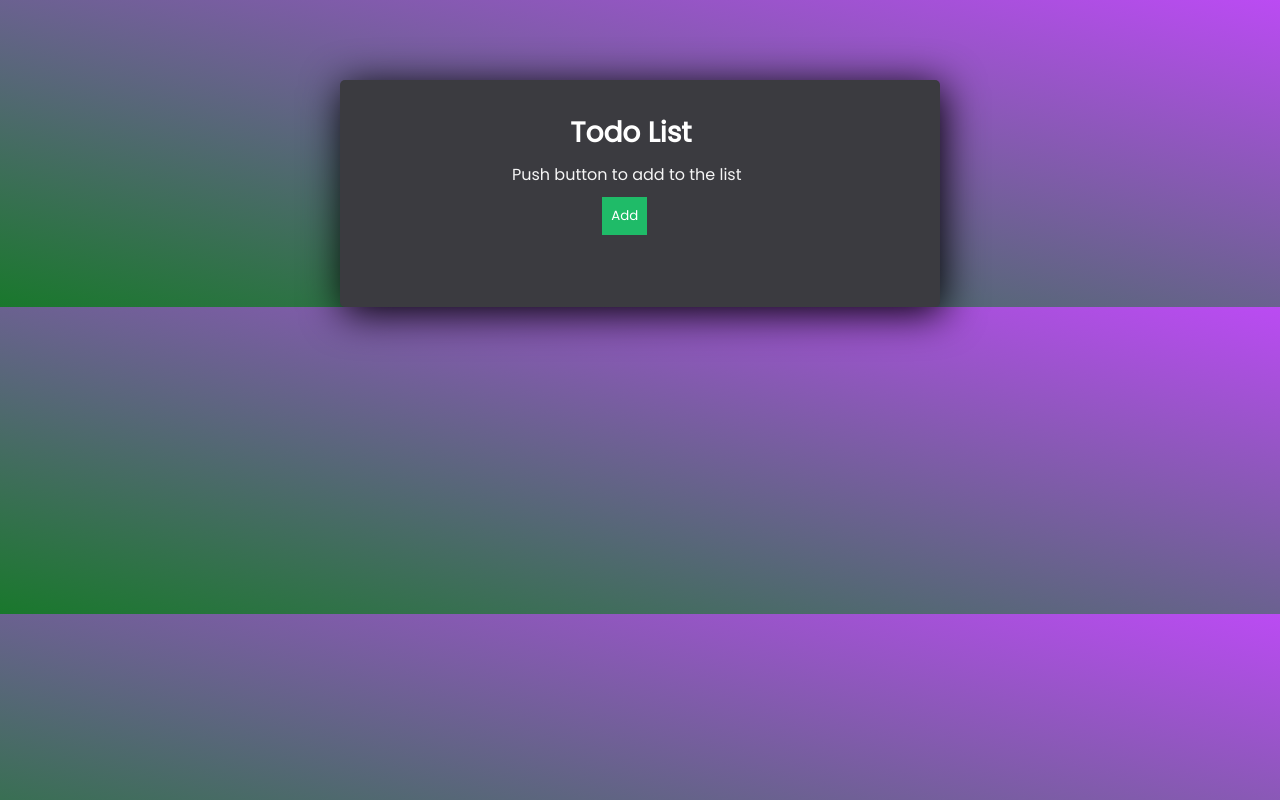
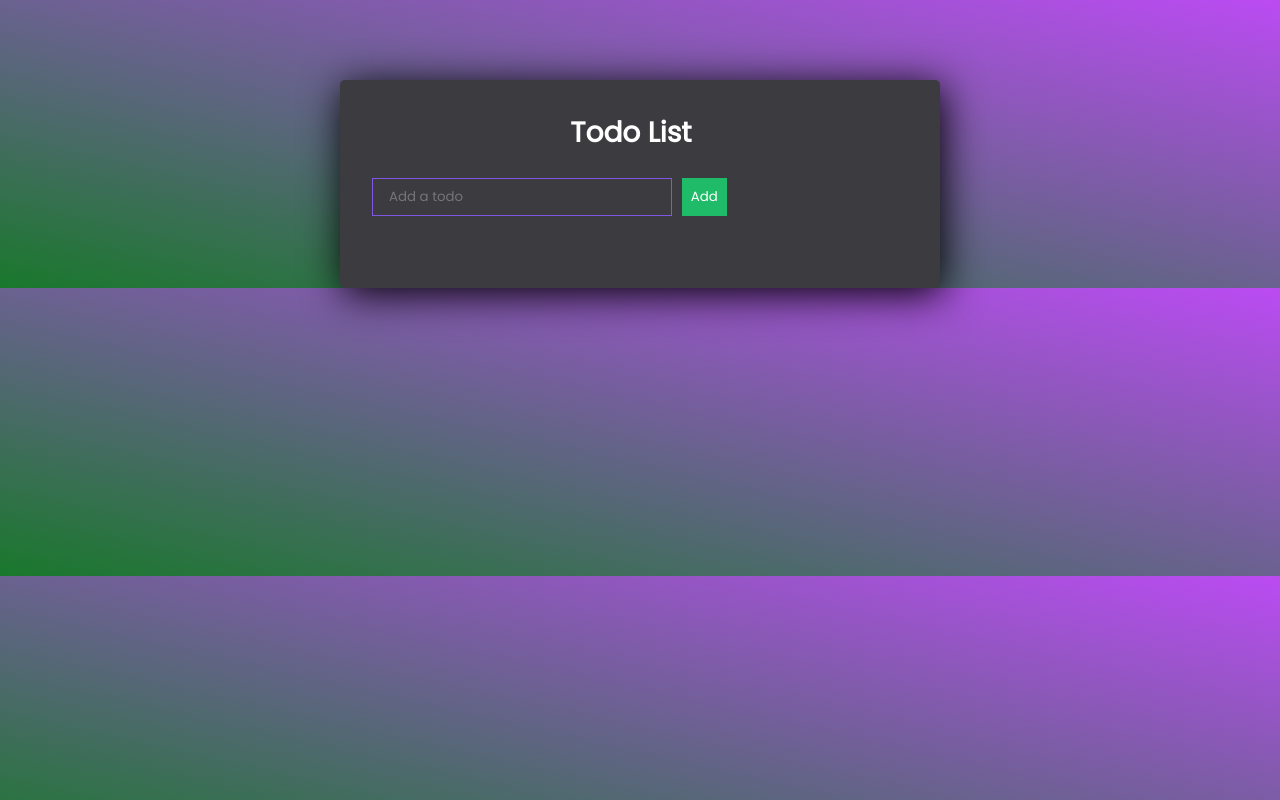
Before and after one commit to skillhunter333/todolist-react, a React (Create React App) app: page / in a window 1280 px wide. Built offline with nearby package versions, Linux system fonts and the light colour scheme.

Commit message:
Made Changes to style

```diff
--- a/src/App.css
+++ b/src/App.css
@@ -63,7 +63,7 @@ h1 {
   border: none;
   padding: 0.55rem;
   cursor: pointer;
-  margin-left: 43%;
+  margin-left: 10px;
   margin-bottom: 40px;
 }
 
--- a/src/App.js
+++ b/src/App.js
@@ -3,6 +3,7 @@ import React, { useState, useEffect } from "react";
 
 const TodoList = () => {
   const [todos, setTodos] = useState([]);
+  const [newTodo, setNewTodo] = useState("");
 
   useEffect(() => {
     const storedTodos = JSON.parse(localStorage.getItem("todos")) || [];
@@ -15,12 +16,14 @@ const TodoList = () => {
 
   const addTodo = (event) => {
     event.preventDefault();
-    const todo = {
-      title: event.target.title.value,
-      done: false,
-    };
-    setTodos([...todos, todo]);
-    event.target.reset();
+    if (newTodo.trim() !== "") {
+      const todo = {
+        title: newTodo,
+        done: false,
+      };
+      setTodos([...todos, todo]);
+      setNewTodo("");
+    }
   };
 
   const deleteTodo = (index) => {
@@ -41,13 +44,20 @@ const TodoList = () => {
     setTodos(newTodos);
   };
 
+
   return (
 
     <div className='TodoWrapper'>
       <h1>Todo List</h1>
       <form onSubmit={addTodo} className="TodoForm">
-        <p>Push button to add to the list</p>
-        {/* <input className="todo-input" type="text" name="todo" placeholder="Add a todo" /> */}
+        <input
+        className='todo-input'
+          type="text"
+          name="title"
+          placeholder="Add a todo"
+          value={newTodo}
+          onChange={(e) => setNewTodo(e.target.value)}
+        />
         <button className='todo-btn' type="submit">Add</button>
       </form>
       <ul >
@@ -65,7 +75,7 @@ const TodoList = () => {
             <button className='todo-delete' onClick={() => deleteTodo(index)}>Delete</button>
             <button className='todo-edit'
               onClick={() => {
-                const newTitle = prompt("Enter new title:", todo.title);
+                const newTitle = prompt("Enter new item:", todo.title);
                 if (newTitle !== null) {
                   editTodo(index, newTitle);
                 }
```
